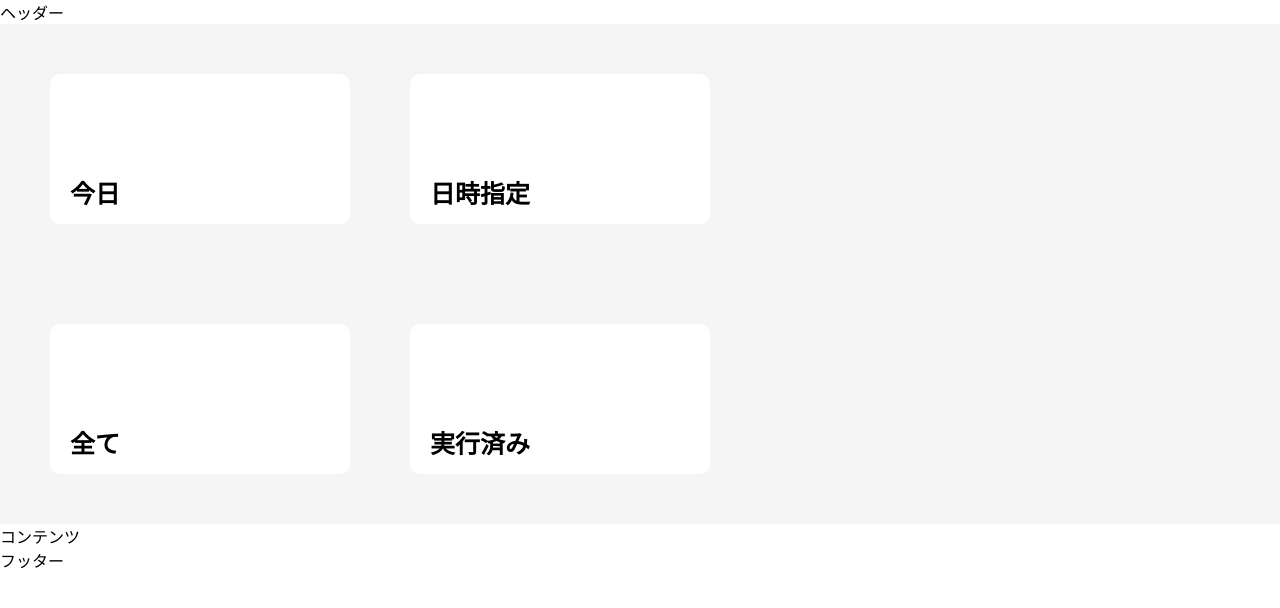
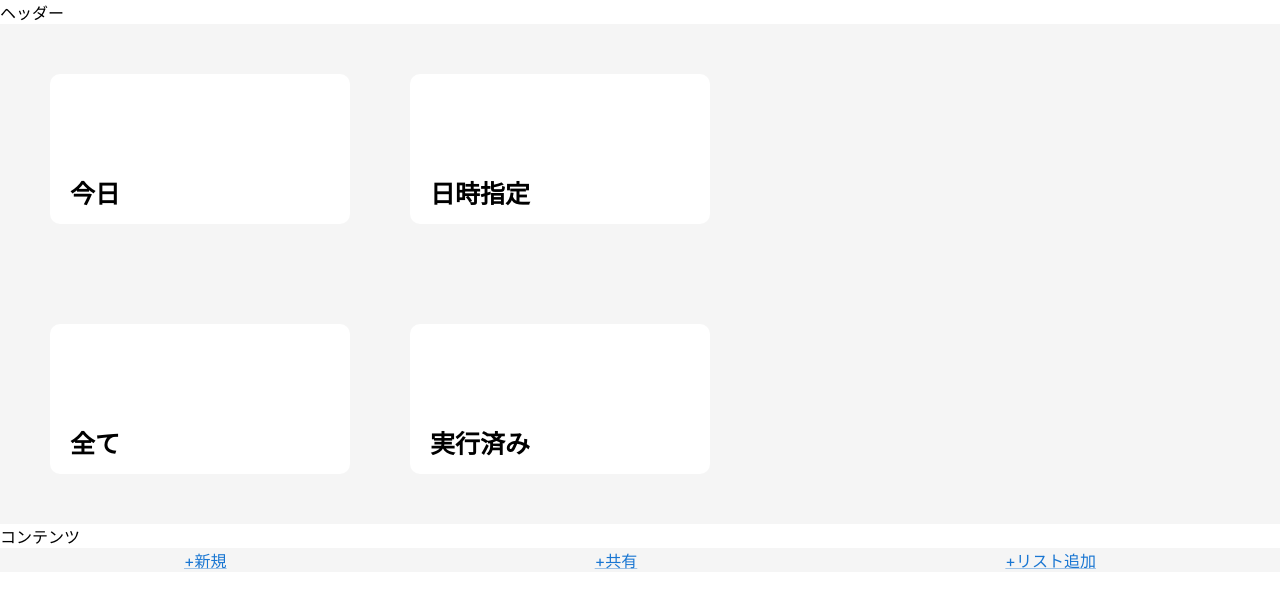
Before and after one commit to yusei00nagai/app-work, a React (Create React App) app: page / in a window 1280 px wide. Shown: the top 608 px of the page. Built offline with nearby package versions, Linux system fonts and the light colour scheme.

Commit message:
フッター詰みプッシュ

```diff
--- a/src/modules/top/Footer.tsx
+++ b/src/modules/top/Footer.tsx
@@ -1,9 +1,21 @@
-import { Box, SxProps, Theme } from "@mui/material";
+import { Box, SxProps, Theme, Link} from "@mui/material";
 
 export const Footer = () => {
   return (
     <Box className="Footer" sx={sx}>
-      フッター
+      <Box className="BBox">
+        <Box className="Box">
+          <Link href="#" className="Link">
+            <Box className="Box">+新規</Box>
+          </Link>
+          <Link href="#" className="Link">
+            <Box className="Box">+共有</Box>
+          </Link>
+          <Link href="#" className="Link">
+            <Box className="Box">+リスト追加</Box>
+          </Link>
+        </Box>
+      </Box>
     </Box>
   );
 };
@@ -11,5 +23,18 @@ export const Footer = () => {
 const sx: SxProps<Theme> = {
   "&.Footer" : {
     width: "100%",
+    backgroundColor: "#f5f5f5",
+
   },
+  ".BBox" : {
+    // position: "fixed",
+    // bottom: "0",
+    // left: "0",
+  },
+  ".Box" : {
+    display: "flex",
+    justifyContent: "space-around",
+  },
+  ".Link" : {
+  }
 };
--- a/src/pages/TopPage.tsx
+++ b/src/pages/TopPage.tsx
@@ -10,10 +10,12 @@ import { Footer } from "../modules/top/Footer";
 export const TopPage = () => {
   return (
     <Box className="TopPage" sx={sx}>
-      <Header />
-      <Mainvisual />
-      <MainContent />
-      <Footer />
+      <Box className="AAA">
+        <Header />
+        <Mainvisual />
+        <MainContent />
+        <Footer />
+      </Box>
     </Box>
   );
 };
@@ -22,5 +24,10 @@ export const TopPage = () => {
 const sx: SxProps<Theme> = {
   "&.TopPage": {
     width: "100%",
-  }
+    display: "flex",
+    flexDirection: "column",
+  },
+  ".AAA" : {
+    flex: "1",
+  },
 };
```
